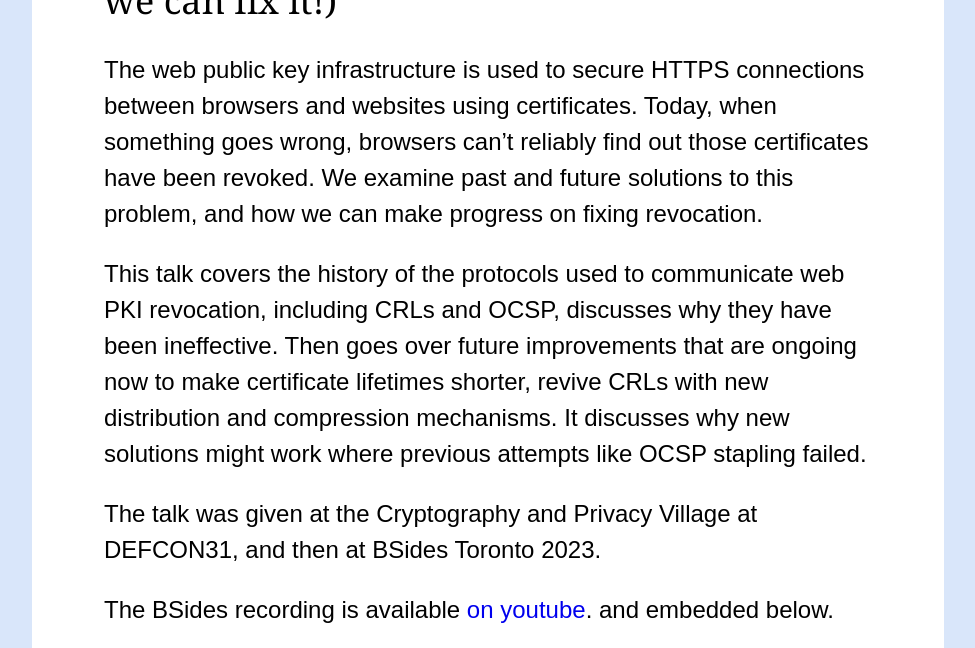
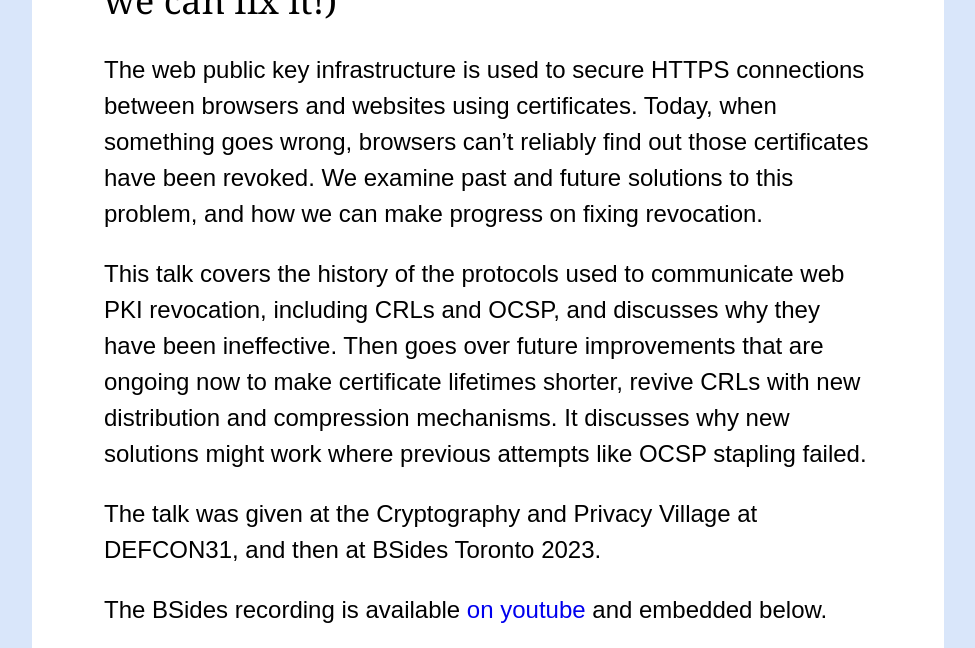
Before and after one commit to mcpherrinm/McPherrin.ca, a Jekyll site: the page built from _posts/2023-10-21-bsides-revocation.md, in a window 1280 px wide and 900 px high, scrolled down 385 px, cut to the strip 0-648 px from the top of the window. Shown: the whole strip, without its empty margins (152-1127 px from the left). Built offline with Jekyll 4.4.1, drawn with Linux system fonts in a browser that asks for light colours.

Commit message:
Proofreading and various small fixes

```diff
--- a/_layouts/page.html
+++ b/_layouts/page.html
@@ -1,6 +1,7 @@
 <!DOCTYPE html>
 <html lang="en-CA">
   <head>
+    <meta charset="utf-8" />
     <meta name="viewport" content="width=device-width, initial-scale=1" />
     <title>{{ page.title }}</title>
     <link rel="stylesheet" href="/assets/css/rouge-github.css">
--- a/_posts/2023-10-21-bsides-revocation.md
+++ b/_posts/2023-10-21-bsides-revocation.md
@@ -10,7 +10,7 @@ examine past and future solutions to this problem, and how we can make progress
 on fixing revocation.
 
 This talk covers the history of the protocols used to communicate web PKI
-revocation, including CRLs and OCSP, discusses why they have been ineffective.
+revocation, including CRLs and OCSP, and discusses why they have been ineffective.
 Then goes over future improvements that are ongoing now to make certificate
 lifetimes shorter, revive CRLs with new distribution and compression
 mechanisms. It discusses why new solutions might work where previous attempts
@@ -20,7 +20,7 @@ The talk was given at the Cryptography and Privacy Village at DEFCON31, and
 then at BSides Toronto 2023.
 
 The BSides recording is available
-[on youtube](https://www.youtube.com/watch?v=4TbtL73ibh0).
+[on youtube](https://www.youtube.com/watch?v=4TbtL73ibh0)
 and embedded below.
 
 <iframe width="560" height="315" frameborder="0"
```
Also changed, not shown: _posts/2019-10-23-blog.md (+1 -1 lines), _posts/2019-11-23-sum-collisions.md (+2 -2 lines), _posts/2024-10-10-shining-ct.md (+1 -1 lines), _posts/2025-03-25-srecon.md (+1 -1 lines).
